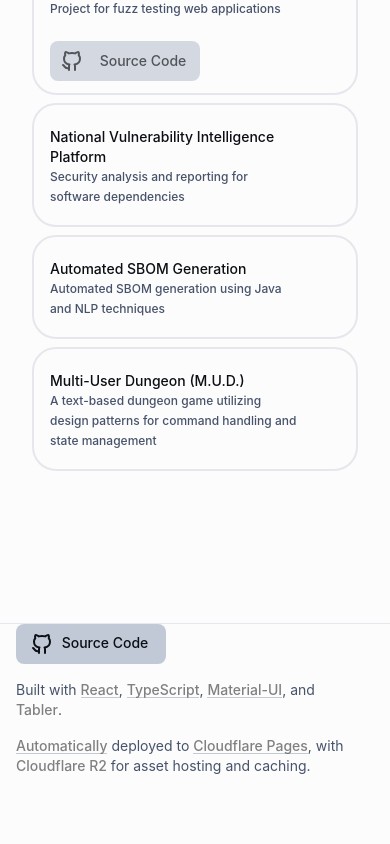
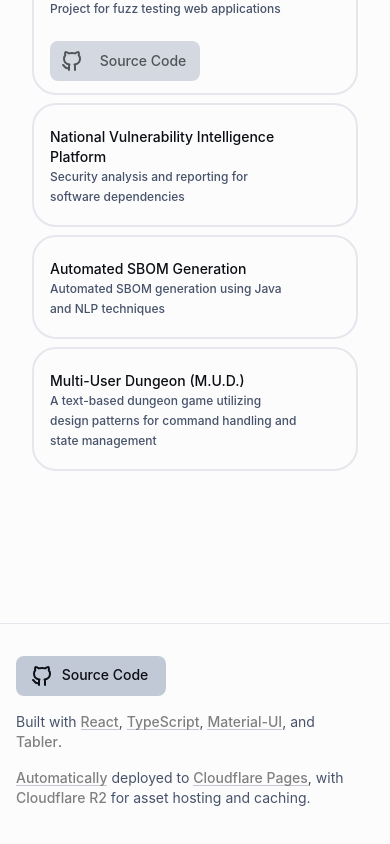
Before and after one commit to dylan-mulligan/personal-website, a React (Create React App) app: page / in a window 390 px wide. Shown: the part 1684-2528 px from the top of the page. Built offline with nearby package versions, Linux system fonts and the light colour scheme; the HTML template or start-up script is replaced by a standard one.

Commit message:
Fixed responsiveness issue

```diff
--- a/src/components/Footer.tsx
+++ b/src/components/Footer.tsx
@@ -16,7 +16,6 @@ export default function Footer() {
                     flexDirection: 'column',
                     alignItems: 'center',
                     gap: { xs: 4, sm: 8 },
-                    textAlign: { sm: 'center', md: 'left' },
                     paddingBottom: 8
                 }}
             >
@@ -24,7 +23,6 @@ export default function Footer() {
                     sx={{
                         display: 'flex',
                         justifyContent: 'space-between',
-                        pt: { xs: 4, sm: 8 },
                         width: '100%',
                     }}
                 >
@@ -35,7 +33,7 @@ export default function Footer() {
                             href="https://github.com/dylan-mulligan/personal-website"
                             target="_blank"
                             startIcon={<IconBrandGithub />}
-                            sx={{ marginLeft: 0, width: 150 }}
+                            sx={{ marginLeft: 0, width: 150, mt: 4 }}
                             variant="contained"
                         >
                             Source Code
```
